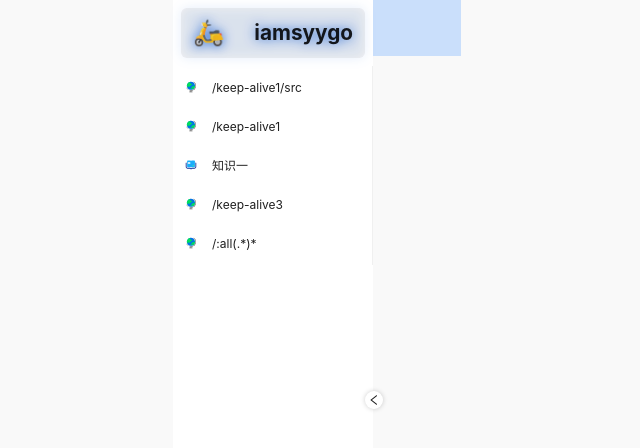
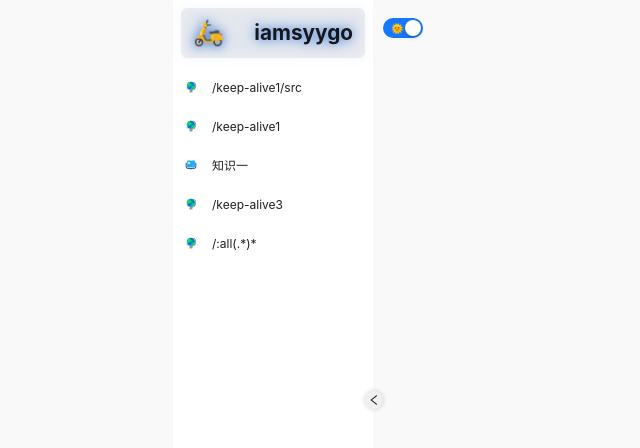
Before and after one commit to iamsyygo/web-vue-chili, a Vue app: page / in a window 1280 px wide. Shown: the top 448 px of the page, without its empty margins (367-1007 px from the left). Built offline with nearby package versions, Linux system fonts and the light colour scheme; a web font is replaced by a local one.

Commit message:
📦 删除主题配置，添加切换主题功能

```diff
--- a/components.d.ts
+++ b/components.d.ts
@@ -18,16 +18,19 @@ declare module 'vue' {
     ALayoutSider: typeof import('ant-design-vue/es')['LayoutSider']
     AMenu: typeof import('ant-design-vue/es')['Menu']
     AMenuItem: typeof import('ant-design-vue/es')['MenuItem']
+    AppHeader: typeof import('./src/components/AppHeader.vue')['default']
     AppLayout: typeof import('./src/components/AppLayout.vue')['default']
     AppLayoutTab: typeof import('./src/components/AppLayoutTab.vue')['default']
     AppSiderMenuItem: typeof import('./src/components/AppSiderMenuItem.vue')['default']
     ASubMenu: typeof import('ant-design-vue/es')['SubMenu']
+    ASwitch: typeof import('ant-design-vue/es')['Switch']
     ATable: typeof import('ant-design-vue/es')['Table']
     ATabPane: typeof import('ant-design-vue/es')['TabPane']
     ATabs: typeof import('ant-design-vue/es')['Tabs']
     ATag: typeof import('ant-design-vue/es')['Tag']
     ATimeline: typeof import('ant-design-vue/es')['Timeline']
     ATimelineItem: typeof import('ant-design-vue/es')['TimelineItem']
+    ATooltip: typeof import('ant-design-vue/es')['Tooltip']
     RouterLink: typeof import('vue-router')['RouterLink']
     RouterView: typeof import('vue-router')['RouterView']
     SymbolIcon: typeof import('./src/components/SymbolIcon.vue')['default']
--- a/src/App.vue
+++ b/src/App.vue
@@ -1,14 +1,15 @@
 <script setup lang="ts">
-import { ref, computed, onMounted, TransitionProps } from 'vue';
-import { useRouter, useRoute } from 'vue-router';
-import { APP_THEME_CONFIG } from '@/utils/theme';
+import { ref, computed, onMounted } from 'vue';
+import { useRouter } from 'vue-router';
+import { ThemeConfig } from 'ant-design-vue/es/config-provider/context';
 import AppLayout from '@/components/AppLayout.vue';
+import AppHeader from '@/components/AppHeader.vue';
 import { theme } from 'ant-design-vue';
 import { AppMenuItemMeta } from '@/components/layout';
-const { useToken } = theme;
+import { reactive } from 'vue';
+const { useToken, compactAlgorithm, darkAlgorithm } = theme;
 const { token } = useToken();
 const router = useRouter();
-const route = useRoute();
 
 onMounted(() => {
   const routes = router.getRoutes();
@@ -19,6 +20,32 @@ const menus = computed<AppMenuItemMeta[]>(() => {
   const routes = router.getRoutes();
   return onRoutes2MenuTrees(routes);
 });
+
+const t: ThemeConfig = reactive({
+  algorithm: [compactAlgorithm],
+  locale: 'zh-CN',
+  // icon: {
+  //   prefixCls: 'anticon',
+  //   scriptUrl: '//at.alicdn.com/t/font_2756543_7z5z5z5z5z5.js',
+  // },
+});
+const themealg = ref('dark');
+// 切换主题
+function toggletheme() {
+  if (themealg.value === 'light') {
+    t.algorithm = Array.isArray(t.algorithm)
+      ? t.algorithm?.concat(darkAlgorithm)
+      : [compactAlgorithm, darkAlgorithm];
+    themealg.value = 'dark';
+    return;
+  }
+  t.algorithm = Array.isArray(t.algorithm)
+    ? t.algorithm?.filter((a) => a !== darkAlgorithm)
+    : [compactAlgorithm];
+  themealg.value = 'light';
+}
+// make default theme is light
+toggletheme();
 
 // @ts-expect-error
 function onRoutes2MenuTrees(routes: RouteRecordRaw[]) {
@@ -33,17 +60,11 @@ function onRoutes2MenuTrees(routes: RouteRecordRaw[]) {
   });
 }
 
-const transProps: TransitionProps = {
-  name: 'app-top-page',
-  appear: true,
-  mode: 'out-in',
-};
-
 const layout = ref({
   sider: {
     width: 200,
     collapsedWidth: 60,
-    backgroundColor: '#FFFFFF',
+    backgroundColor: token.value.colorBgContainer,
   },
   header: {
     height: 56,
@@ -53,7 +74,7 @@ const layout = ref({
 </script>
 
 <template>
-  <a-config-provider :theme="APP_THEME_CONFIG" componentSize="middle">
+  <a-config-provider :theme="t" componentSize="middle">
     <AppLayout :menus="menus" :layout="layout">
       <template #logo="{ collapsed }">
         <div class="logo" :style="{ padding: collapsed ? '6px 10px' : '6px 12px' }">
@@ -63,39 +84,15 @@ const layout = ref({
           </transition>
         </div>
       </template>
-      <router-view
-        v-slot="{ Component, route }"
-        v-if="route.meta?.keepAlive === false"
-        class="app-router-view"
-      >
-        <transition v-bind="transProps">
-          <component :is="Component" :route-meta="route.meta" :key="route.fullPath">
-            <!-- some slot content -->
-          </component>
-        </transition>
-      </router-view>
-
-      <router-view v-slot="{ Component, route }" class="app-router-view">
-        <transition v-bind="transProps">
-          <keep-alive :max="12">
-            <component
-              :is="Component"
-              :route-meta="route.meta"
-              :key="route.fullPath"
-              v-if="route.meta?.keepAlive !== false"
-            >
-              <!-- some slot content -->
-            </component>
-          </keep-alive>
-        </transition>
-      </router-view>
+      <template #header>
+        <AppHeader @change="toggletheme" />
+      </template>
     </AppLayout>
   </a-config-provider>
 </template>
 
 <style scoped lang="scss">
 $name: App;
-
 .logo {
   overflow: hidden;
   display: flex;
@@ -105,7 +102,8 @@ $name: App;
   padding: 6px 12px;
   font-size: 25px;
   border-radius: 6px;
-  background: rgba(116, 116, 116, 0.1);
+  background-color: v-bind('token.colorFillSecondary');
+  color: v-bind('token.colorText');
   h5 {
     font-weight: 700;
   }
@@ -127,16 +125,4 @@ $name: App;
 .logo-title-enter-active {
   animation: bounceInRight 1s;
 }
-.app-top-page-enter-active {
-  animation: fadeInRightBig 0.5s;
-}
-.app-top-page-leave-active {
-  animation: zoomOut 0.3s;
-}
-
-// fix 2 router-view position not overlap displaced unfriendly experience.
-.app-router-view {
-  position: absolute;
-  top: 0;
-}
 </style>
--- /dev/null
+++ b/src/components/AppHeader.vue
@@ -0,0 +1,25 @@
+<template>
+  <div class="flex justify-between items-center h-full p10px">
+    <div></div>
+
+    <a-tooltip title="切换主题">
+      <a-switch
+        v-model:checked="checked"
+        checked-children="🌞"
+        un-checked-children="🌙"
+        @change="($e) => $emit('change', $e)"
+      />
+    </a-tooltip>
+  </div>
+</template>
+
+<script setup lang="ts">
+import { ref } from 'vue';
+const checked = ref<boolean>(true);
+
+defineEmits<{
+  change: [any];
+}>();
+</script>
+
+<style scoped></style>
--- a/src/components/AppLayout.vue
+++ b/src/components/AppLayout.vue
@@ -4,6 +4,7 @@
       v-model:collapsed="collapsed"
       :width="layout.sider.width"
       :collapsedWidth="layout.sider.collapsedWidth"
+      theme="light"
       class="app-layout-sider"
     >
       <slot name="logo" :collapsed="collapsed" :layout="layout"> </slot>
@@ -18,6 +19,7 @@
           v-model:active-key="activeKey"
           v-model:selected-keys="selectKeys"
           theme="light"
+          :style="{ backgroundColor: token.colorBgContainer }"
           @select="onSelectMenu"
         >
           <app-sider-menu-item v-for="item in menus" :key="item.path" :menu="item" />
@@ -31,19 +33,51 @@
 
       <a-layout-content>
         <layout-tab v-model="records" @change="setRoute" />
-        <div style="margin: 10px; position: relative"><slot></slot></div>
+        <div style="margin: 10px; position: relative">
+          <slot>
+            <router-view
+              v-slot="{ Component, route }"
+              v-if="route.meta?.keepAlive === false"
+              class="app-router-view"
+            >
+              <transition v-bind="transProps">
+                <component :is="Component" :route-meta="route.meta" :key="route.fullPath">
+                  <!-- some slot content -->
+                </component>
+              </transition>
+            </router-view>
+
+            <router-view v-slot="{ Component, route }" class="app-router-view">
+              <transition v-bind="transProps">
+                <keep-alive :max="12">
+                  <component
+                    :is="Component"
+                    :route-meta="route.meta"
+                    :key="route.fullPath"
+                    v-if="route.meta?.keepAlive !== false"
+                  >
+                    <!-- some slot content -->
+                  </component>
+                </keep-alive>
+              </transition>
+            </router-view>
+          </slot>
+        </div>
       </a-layout-content>
     </a-layout>
   </a-layout>
 </template>
 <script lang="ts" setup>
-import { ref, watchEffect } from 'vue';
+import { ref, watchEffect, TransitionProps } from 'vue';
 import { useRouter, useRoute } from 'vue-router';
 import { LeftOutlined } from '@ant-design/icons-vue';
 import LayoutTab from '@/components/AppLayoutTab.vue';
 import AppSiderMenuItem from '@/components/AppSiderMenuItem.vue';
 import { SelectInfo } from 'ant-design-vue/es/menu/src/interface';
 import { AppMenuItemMeta, LayoutType } from '@/components/layout';
+import { theme } from 'ant-design-vue';
+const { useToken } = theme;
+const { token } = useToken();
 
 const router = useRouter();
 const route = useRoute();
@@ -85,6 +119,12 @@ watchEffect(() => {
     });
   }
 });
+
+const transProps: TransitionProps = {
+  name: 'app-top-page',
+  appear: true,
+  mode: 'out-in',
+};
 </script>
 <style scoped lang="scss">
 $-app-layout-sider-width: calc(v-bind('layout.sider.width') * 1px);
@@ -95,7 +135,6 @@ $-app-layout-header-height: calc(v-bind('layout.header.height') * 1px);
   position: relative;
   z-index: 999;
   height: 100vh;
-  background-color: v-bind('layout.sider.backgroundColor');
 
   .app-sider-collapse--target {
     cursor: pointer;
@@ -106,16 +145,35 @@ $-app-layout-header-height: calc(v-bind('layout.header.height') * 1px);
     z-index: 1;
     font-size: 12px;
     padding: 3px;
-    background-color: #fff;
+    color: v-bind('token.colorText');
+    background-color: v-bind('token.colorBorderSecondary');
     border-radius: 50%;
     box-shadow: 0 0 5px rgba(0, 0, 0, 0.2);
+  }
+
+  :deep(.ant-menu-root.ant-menu-vertical) {
+    border-inline-end: 0;
   }
 }
 
 .app-layout-header {
   position: sticky;
   top: 0;
+  padding: 0;
   height: $-app-layout-header-height;
   background-color: v-bind('layout.header.backgroundColor');
 }
+
+.app-top-page-enter-active {
+  animation: fadeInRightBig 0.5s;
+}
+.app-top-page-leave-active {
+  animation: zoomOut 0.3s;
+}
+
+// fix 2 router-view position not overlap displaced unfriendly experience.
+.app-router-view {
+  position: absolute;
+  top: 0;
+}
 </style>
--- a/src/utils/theme.ts
+++ /dev/null
@@ -1,16 +0,0 @@
-// import color from 'color';
-import { ThemeConfig } from 'ant-design-vue/es/config-provider/context';
-import { theme } from 'ant-design-vue';
-
-const { compactAlgorithm } = theme;
-// https://antdv.com/docs/vue/customize-theme-cn
-export const APP_THEME_CONFIG: ThemeConfig = {
-  token: {
-    // fontFamily: 'Noto Color Emoji, sans-serif',
-  },
-  algorithm: compactAlgorithm,
-  components: {
-    Tabs: {},
-    Form: {},
-  },
-};
```
Also changed, not shown: src/components/AppLayoutTab.vue (+12 -7 lines).
